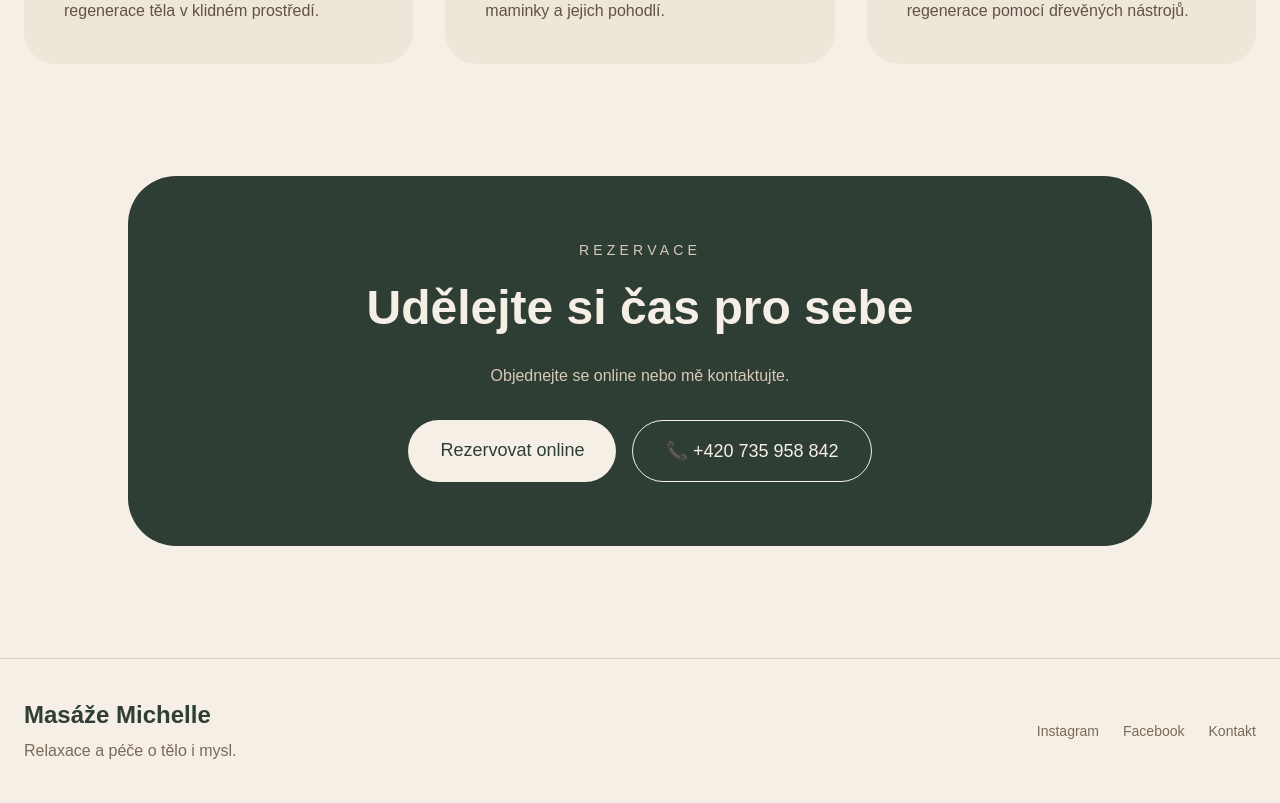
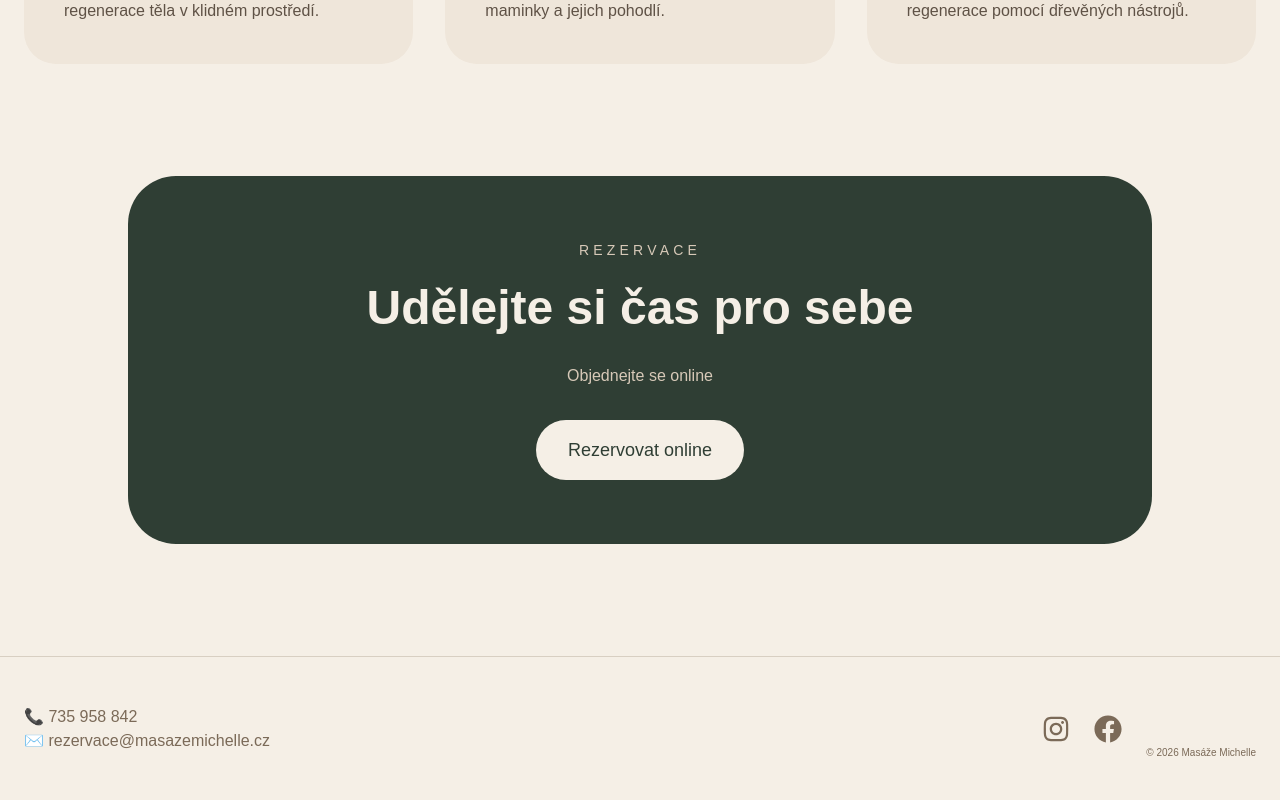
Before and after one commit to michaltacek-hub/mmr-system, a Next.js app: page / in a window 1280 px wide. Shown: the part 1204-2007 px from the top of the page. Built offline with nearby package versions, Linux system fonts and the light colour scheme.

Commit message:
Oprava odkazu na rezervaci

```diff
--- a/app/components/cta.tsx
+++ b/app/components/cta.tsx
@@ -13,24 +13,17 @@ export default function CTA() {
         </h2>
 
         <p className="mb-8 text-[#d7c9b8]">
-          Objednejte se online nebo mě kontaktujte.
+          Objednejte se online
         </p>
 
         <div className="flex flex-col md:flex-row justify-center gap-4">
 
-          <a
-  href="/rezervace"
+     <a
+  href="/reservation"
   className="inline-block bg-[#f5efe6] text-[#2f3e34] px-8 py-4 rounded-full text-lg hover:opacity-90 transition"
 >
   Rezervovat online
 </a>
-
-          <a
-            href="tel:+420735958842"
-            className="border border-[#f5efe6] px-8 py-4 rounded-full text-lg hover:bg-white hover:text-[#2f3e34] transition"
-          >
-            📞 +420 735 958 842
-          </a>
 
         </div>
 
--- a/app/components/footer.tsx
+++ b/app/components/footer.tsx
@@ -1,39 +1,39 @@
+import { FaInstagram, FaFacebook } from "react-icons/fa";
 export default function Footer() {
   return (
     <footer className="border-t border-[#d8cfc2] py-10 px-6">
 
       <div className="max-w-7xl mx-auto flex flex-col md:flex-row items-center justify-between gap-6">
 
-        <div>
-          <h3 className="text-2xl font-semibold">
-            Masáže Michelle
-          </h3>
+       <div className="text-[#7b6a58]">
+  <p>📞 735 958 842</p>
+  <p>✉️ rezervace@masazemichelle.cz</p>
+</div>
 
-          <p className="text-[#7b6a58] mt-2">
-            Relaxace a péče o tělo i mysl.
-          </p>
-        </div>
+ <div className="flex items-center gap-6 text-[#7b6a58]">
 
-      <div className="flex gap-6 text-sm text-[#7b6a58]">
   <a
     href="https://www.instagram.com/_masazemichelle/"
     target="_blank"
     rel="noopener noreferrer"
+    className="hover:text-[#2f3e34] transition"
   >
-    Instagram
+    <FaInstagram size={28} />
   </a>
 
   <a
     href="https://www.facebook.com/p/Mas%C3%A1%C5%BEe-Michelle-61577443034560/"
     target="_blank"
     rel="noopener noreferrer"
+    className="hover:text-[#2f3e34] transition"
   >
-    Facebook
+    <FaFacebook size={28} />
   </a>
 
-  <a href="#kontakt">
-    Kontakt
-  </a>
+<p className="text-[10px] text-[#7b6a58] text-center mt-12">
+  © 2026 Masáže Michelle
+</p>
+
 </div>
 
       </div>
--- a/package.json
+++ b/package.json
@@ -13,6 +13,7 @@
     "next": "16.2.6",
     "react": "19.2.4",
     "react-dom": "19.2.4",
+    "react-icons": "^5.6.0",
     "resend": "^6.12.4"
   },
   "devDependencies": {
```
Also changed, not shown: 1 other file (tests, documents, lock files or other folders).
